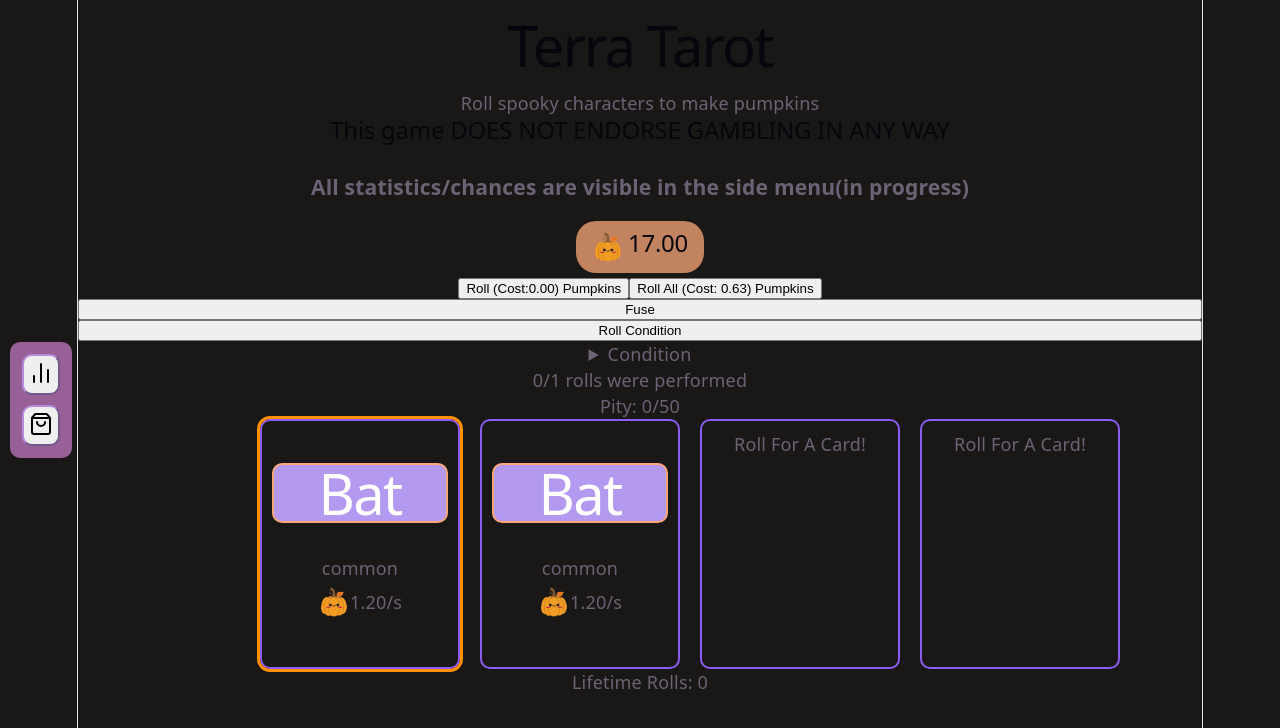
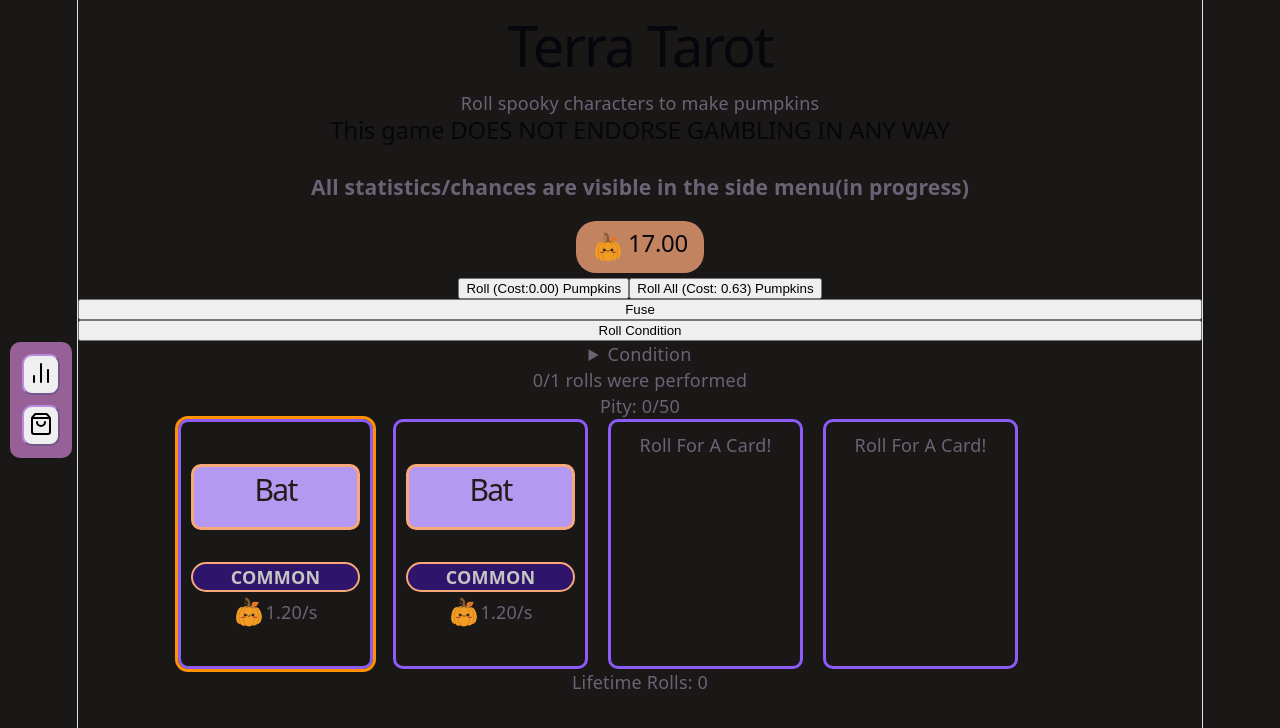
Before and after one commit to Scripting-Java/TerraTarot, a React (Vite) app: page / in a window 1280 px wide. Shown: the top 728 px of the page. Built offline with nearby package versions, Linux system fonts and the light colour scheme.

Commit message:
More styling

```diff
--- a/src/App.css
+++ b/src/App.css
@@ -16,4 +16,7 @@ body{
 
 .cards{
     margin-left: 100px;
+    display: flex;
+    gap:8px;
+    max-width: calc(100vw-200px);
 }
--- a/src/components/Card/Card.css
+++ b/src/components/Card/Card.css
@@ -1,20 +1,22 @@
 .card{
-    border: 2px solid #8b5cf6;
+    border: 3px solid #8b5cf6;
     border-radius: 10px;
     padding:10px;
-    width:200px;
+    width:195px;
     min-height: 250px;
     box-sizing: border-box;
     text-align: center;
 }
 
 .card h1{
-    color: white;
+    color: rgb(39, 25, 25);
     font-weight: 200;
     background-color: #b399f0;
-    border: 2px solid #f8a778;
+    border: 3px solid #f8a778;
     border-radius: 10px;
-    padding:15px
+    padding:10px;
+    font-size: 30px;
+    min-height: 40px;
 }
 
 .pumpkin{
@@ -31,3 +33,39 @@
     align-items: center;
     justify-content: center;
 }
+
+.common{
+    color:rgb(199, 196, 196);
+    font-weight: 550;
+    background-color: #2e146b;
+    border-radius: 15px;
+    border:2px solid #f8a778;
+}
+.uncommon{
+    color:rgb(129, 231, 151);
+    font-weight: 550;
+    background-color: #2e146b;
+    border-radius: 15px;
+    border:2px solid #f8a778;
+}
+.rare{
+    color:rgb(140, 220, 245);
+    font-weight: 550;
+    background-color: #2e146b;
+    border-radius: 15px;
+    border:2px solid #f8a778;
+}
+.epic{
+    color:rgb(208, 125, 233);
+    font-weight: 550;
+    background-color: #2e146b;
+    border-radius: 15px;
+    border:2px solid #f8a778;
+}
+.legendary{
+    color:rgb(238, 177, 107);
+    font-weight: 550;
+    background-color: #2e146b;
+    border-radius: 15px;
+    border:2px solid #f8a778;
+}
--- a/src/components/Card/Card.tsx
+++ b/src/components/Card/Card.tsx
@@ -16,7 +16,7 @@ function Card({ card }: Card) {
                         <img src={card.image} className="cardIcon"/>
                     ):(null)}
                     <h1>{card.name}</h1>
-                    <p>{card.rarity}</p>
+                    <p className={`${card.rarity}`}>{card.rarity.toUpperCase()}</p>
                     {card.fusion!=null?(<p>Fusion Level: {card.fusion}</p>):(null)}
                     <div className="money">
                     <img src = {pumpkin} className="pumpkin"></img>
```
